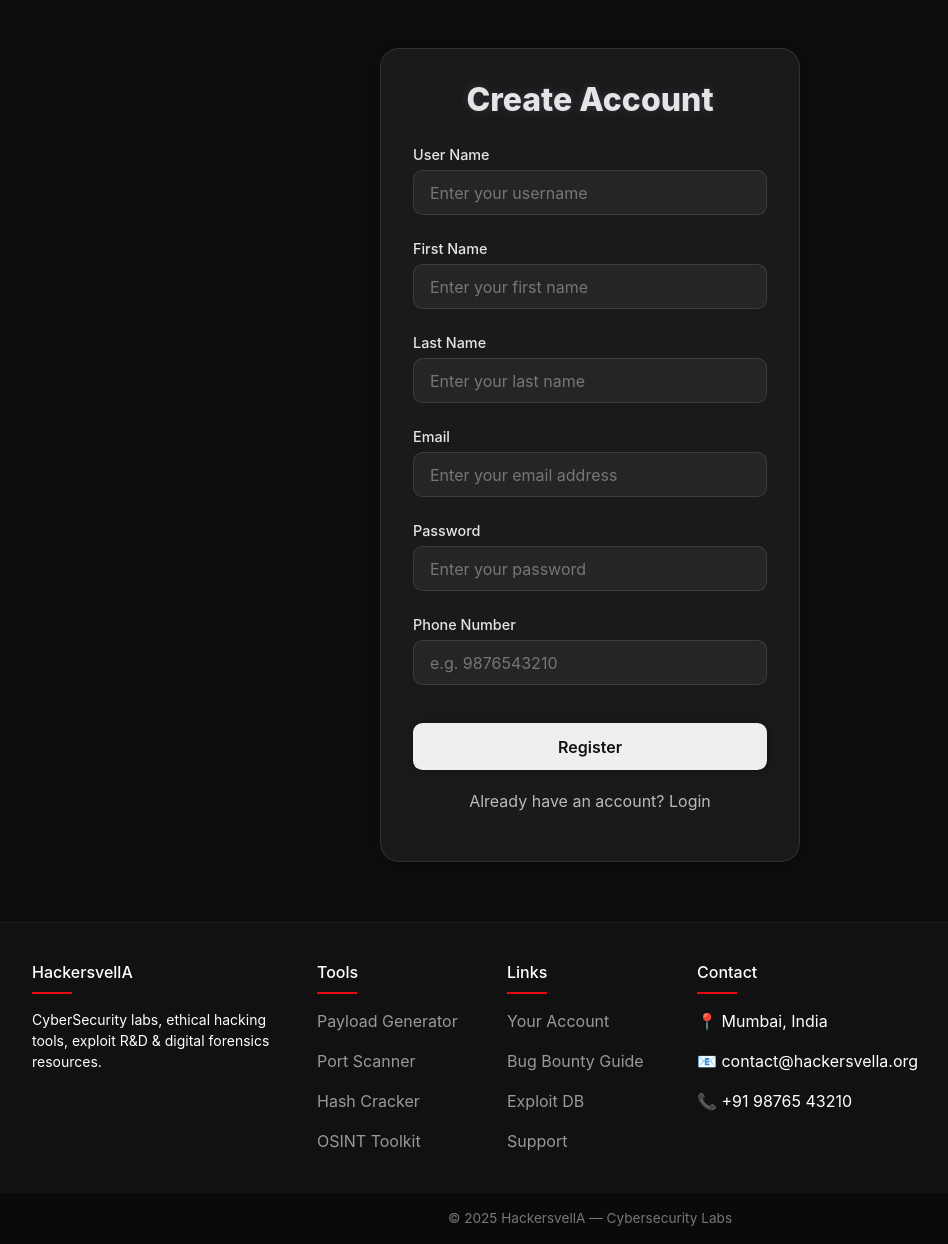
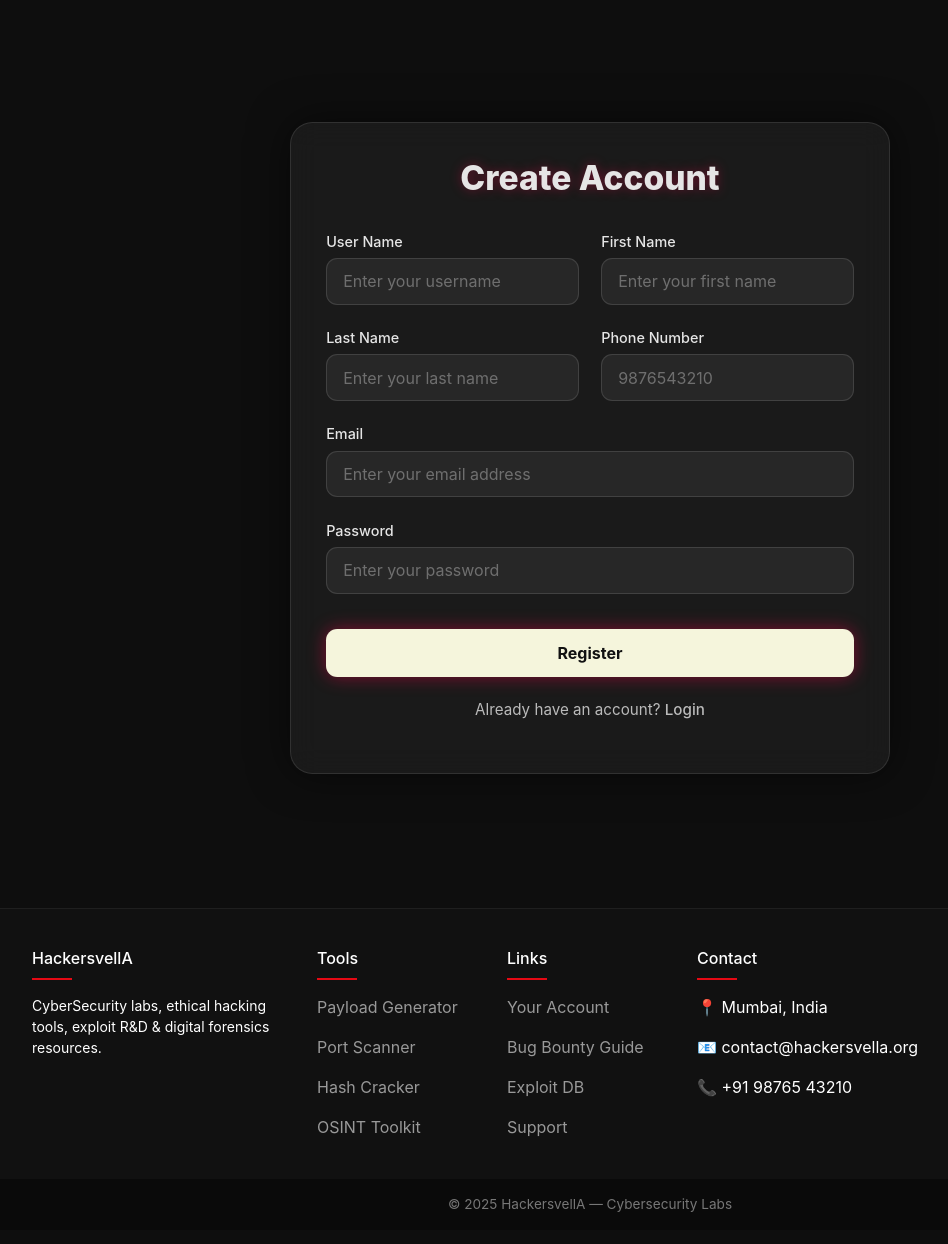
Before and after one commit to SYN606/django-learning, a Django app: page /register in a window 1280 px wide. Shown: the part 58-1302 px from the top of the page, without its empty margins (50-998 px from the left). After the commit the page ends 1270 px from the top, so only its background shows below. Run offline with Django 5.2, Linux system fonts and the light colour scheme.

Commit message:
ready to ship v1.0

```diff
--- a/home/templates/register.html
+++ b/home/templates/register.html
@@ -1,11 +1,11 @@
-{% extends "base.html" %}
+{% extends 'base.html' %}
 {% load static %}
 
 {% block css %}
-<link rel="stylesheet" href="{% static 'css/register.css' %}">{% endblock css %}
+  <link rel="stylesheet" href="{% static 'css/register.css' %}" />
+{% endblock %}
 
 {% block content %}
-
   <div class="register-wrapper">
     <div class="register-container">
       <h1 class="register-title">Create Account</h1>
@@ -13,7 +13,7 @@
       <form action="{% url 'home:register' %}" method="POST" class="register-form">
         {% csrf_token %}
 
-            <!-- username -->
+        <!-- Username -->
         <div class="form-group">
           <label for="username">User Name</label>
           <input type="text" id="username" name="username" placeholder="Enter your username" required />
@@ -31,26 +31,26 @@
           <input type="text" id="last_name" name="last_name" placeholder="Enter your last name" required />
         </div>
 
+        <!-- Phone -->
+        <div class="form-group">
+          <label for="phone">Phone Number</label>
+          <input type="tel" id="phone" name="phone" placeholder="9876543210" required />
+        </div>
 
         <!-- Email -->
-            <div class="form-group">
+        <div class="form-group full-width">
           <label for="email">Email</label>
           <input type="email" id="email" name="email" placeholder="Enter your email address" required />
         </div>
 
         <!-- Password -->
-            <div class="form-group">
+        <div class="form-group full-width">
           <label for="password">Password</label>
           <input type="password" id="password" name="password" placeholder="Enter your password" required />
         </div>
 
-            <!-- Phone -->
-            <div class="form-group">
-                <label for="phone">Phone Number</label>
-                <input type="tel" id="phone" name="phone" placeholder="e.g. 9876543210" pattern="[0-9]{10}" required />
-            </div>
-
-            <button type="submit" class="register-btn">Register</button>
+        <!-- Submit -->
+        <button type="submit" class="register-btn full-width">Register</button>
       </form>
 
       <p class="login-text">
@@ -59,5 +59,4 @@
       </p>
     </div>
   </div>
-
-{% endblock content %}
+{% endblock %}
--- a/home/views.py
+++ b/home/views.py
@@ -19,7 +19,7 @@ def login(request):
             auth_login(request, user)
             messages.success(request,
                              f"Hello, {username}, Welcome to HackersvellA.")
-            return redirect('homepage')
+            return redirect('home:homepage')
         else:
             messages.error(request, "Username and password did not match.")
             return render(request, 'login.html')
@@ -29,21 +29,36 @@ def login(request):
 
 def register(request):
     if request.method == "POST":
-        username = request.POST.get('username')
-        email = request.POST.get('email')
-        passwd = request.POST.get('password')
-        fname = request.POST.get('first_name')
-        lname = request.POST.get('last_name')
+        try:
+            username = request.POST.get('username')
+            email = request.POST.get('email')
+            passwd = request.POST.get('password')
+            fname = request.POST.get('first_name')
+            lname = request.POST.get('last_name')
 
-        User.objects.create_user(username=username,
-                                 email=email,
-                                 password=passwd,
-                                 first_name=fname,
-                                 last_name=lname)
+            # Validate BEFORE creating user
+            if User.objects.filter(username=username).exists():
+                messages.error(request, "Username already exists")
+                return render(request, 'register.html')
 
-        messages.success(request,
-                         "Account created successfully. Please log in.")
-        return redirect('login')
+            if User.objects.filter(email=email).exists():
+                messages.error(request, "Email already exists")
+                return render(request, 'register.html')
+
+            # Single DB write
+            User.objects.create_user(username=username,
+                                     email=email,
+                                     password=passwd,
+                                     first_name=fname,
+                                     last_name=lname)
+
+            messages.success(request,
+                             "Account created successfully. Please log in.")
+            return redirect('home:login')
+
+        except Exception:
+            messages.error(request, "Something went wrong. Please try again.")
+            return render(request, 'register.html')
 
     return render(request, 'register.html')
 
@@ -51,4 +66,4 @@ def register(request):
 def logout(request):
     user_logout(request)
     messages.info(request, "User logged out successfully")
-    return redirect('homepage')
+    return redirect('home:homepage')
--- a/static/css/register.css
+++ b/static/css/register.css
@@ -1,103 +1,138 @@
-/* Background wrapper */
+/* ============================= */
+/* Register Page Styling */
+/* ============================= */
+
 .register-wrapper {
     display: flex;
     align-items: center;
     justify-content: center;
     min-height: 100vh;
     background: var(--color-bgcolor);
+    padding: 1rem;
 }
 
-/* Main card */
+/* Card */
 .register-container {
     width: 100%;
-    max-width: 420px;
-    padding: 2rem;
-    border-radius: 1.2rem;
+    max-width: 600px;
+    padding: 2.2rem;
+    border-radius: 1.4rem;
     background: rgba(255, 255, 255, 0.05);
     border: 1px solid rgba(255, 255, 255, 0.1);
-    backdrop-filter: blur(12px);
-    box-shadow: 0 0 30px rgba(0, 0, 0, 0.4);
+    backdrop-filter: blur(14px);
+    box-shadow: 0 0 40px rgba(0, 0, 0, 0.5);
 }
 
 /* Title */
 .register-title {
     text-align: center;
-    font-size: 2rem;
+    font-size: 2.1rem;
     font-weight: 800;
-    margin-bottom: 1.5rem;
+    margin-bottom: 2rem;
     color: var(--color-accent);
-    text-shadow: 0 0 10px rgba(164, 185, 255, 0.2);
+    text-shadow: 0 0 12px rgba(255, 0, 76, 0.35);
 }
 
-/* Form */
+/* ============================= */
+/* Form Layout */
+/* ============================= */
+
 .register-form {
-    display: flex;
-    flex-direction: column;
+    display: grid;
+    grid-template-columns: repeat(2, 1fr);
     gap: 1.4rem;
 }
 
-/* Label */
+/* Full width helper */
+.full-width {
+    grid-column: span 2;
+}
+
+/* Form Group */
 .form-group label {
     display: block;
-    margin-bottom: 0.3rem;
+    margin-bottom: 0.35rem;
     font-size: 0.9rem;
     font-weight: 500;
     color: var(--color-highlight-text);
 }
 
-/* Input field styling */
 .form-group input {
     width: 100%;
-    padding: 0.6rem 1rem;
-    border-radius: 0.6rem;
-    border: 1px solid rgba(255, 255, 255, 0.1);
-    background: rgba(255, 255, 255, 0.05);
-    outline: none;
+    padding: 0.65rem 1rem;
+    border-radius: 0.7rem;
+    border: 1px solid rgba(255, 255, 255, 0.12);
+    background: rgba(255, 255, 255, 0.06);
     font-size: 1rem;
     color: var(--color-textcol);
+    outline: none;
+    transition: 0.25s ease;
 }
 
 .form-group input::placeholder {
-    color: rgba(200, 200, 200, 0.5);
+    color: rgba(200, 200, 200, 0.45);
 }
 
-/* Focus styles */
+/* Focus */
 .form-group input:focus {
     border-color: var(--color-accent);
     box-shadow: 0 0 0 2px var(--color-accent);
 }
 
 /* Button */
+
 .register-btn {
-    width: 100%;
-    margin-top: 1rem;
-    padding: 0.7rem;
+    margin-top: 0.8rem;
+    padding: 0.75rem;
     border: none;
-    border-radius: 0.6rem;
-    font-weight: 600;
+    border-radius: 0.7rem;
+    font-weight: 700;
+    font-size: 1rem;
     color: #111;
+    background-color: beige;
     cursor: pointer;
-    transition: 0.3s;
-    box-shadow: 0 0 10px rgba(0, 0, 0, 0.3);
+    transition: 0.3s ease;
+    box-shadow: 0 0 18px rgba(255, 0, 76, 0.45);
 }
 
 .register-btn:hover {
-    background: var(--color-secondry-color);
-    transform: scale(1.02);
+    background: whitesmoke;
+    transform: scale(1.03);
 }
 
-/* Login text */
+/* Login Text */
+
 .login-text {
     text-align: center;
-    margin-top: 1.2rem;
+    margin-top: 1.4rem;
+    font-size: 0.95rem;
     color: rgba(255, 255, 255, 0.7);
 }
 
 .login-text a {
     color: var(--color-highlight-text);
     text-decoration: none;
+    font-weight: 500;
 }
 
 .login-text a:hover {
     text-decoration: underline;
 }
+
+/* ============================= */
+/* Responsive */
+/* ============================= */
+
+@media (max-width: 640px) {
+    .register-form {
+        grid-template-columns: 1fr;
+    }
+
+    .full-width {
+        grid-column: span 1;
+    }
+
+    .register-container {
+        padding: 1.6rem;
+    }
+}
--- a/templates/base.html
+++ b/templates/base.html
@@ -21,7 +21,14 @@
     <!-- DJANGO PAGE CONTENT -->
     <div class="container my-5">
       {% block messages %}
-
+        {% if messages %}
+          {% for message in messages %}
+            <div class="alert alert-{{ message.tags }} alert-dismissible fade show" role="alert">
+              {{ message }}
+              <button type="button" class="btn-close" data-bs-dismiss="alert" aria-label="Close"></button>
+            </div>
+          {% endfor %}
+        {% endif %}
       {% endblock %}
 
       {% block content %}
```
Also changed, not shown: home/templates/index.html (+0 -11 lines), home/templates/login.html (+0 -11 lines). Lines whose indentation alone changed are shown as unchanged.
